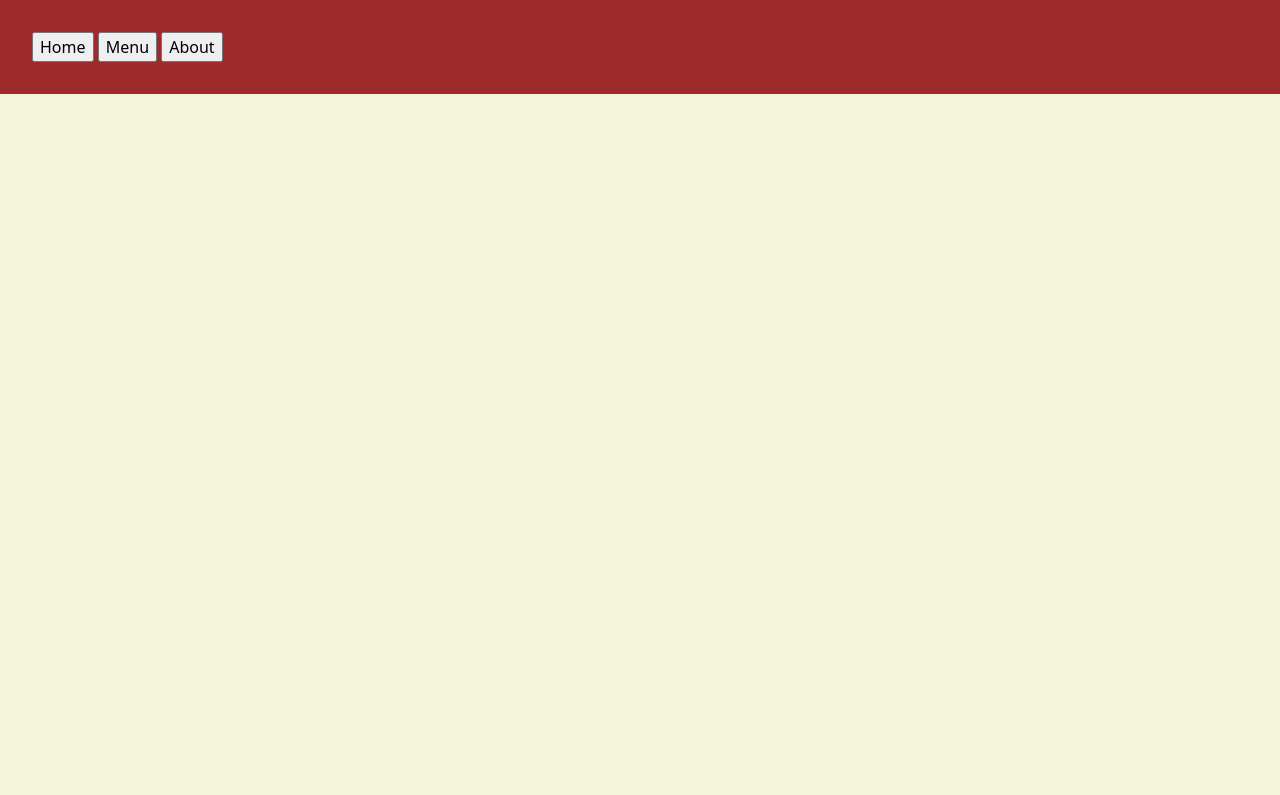
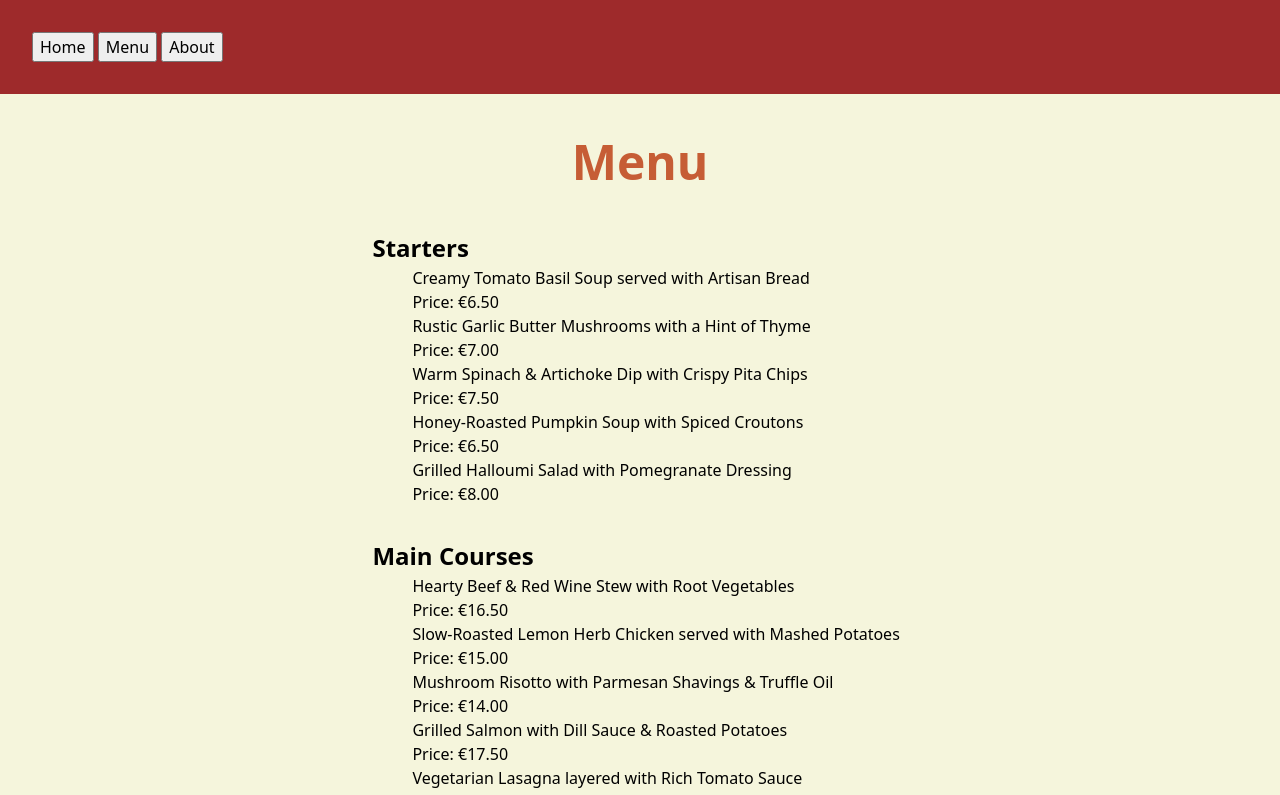
Before and after one commit to V1IRuZ/restaurant, a website built with webpack: page src/template.html in a window 1280 px wide. Both pictures are taken after a click on the button "Menu". Shown: the top 795 px of the page. Built offline with nearby package versions, Linux system fonts and the light colour scheme.

Commit message:
Add menus to the module
A menu module was added with a selection of appetizers, main courses, and desserts. Each selection was added to its own array, from which the function created DOM elements.

```diff
--- a/src/menu.js
+++ b/src/menu.js
@@ -1,3 +1,95 @@
 export function menuLoad() {
-    console.log("Menu");
+    const content = document.querySelector("#content");
+
+    const menuH1 = document.createElement("h1");
+    menuH1.textContent = "Menu";
+
+    const menu = document.createElement("div");
+    menu.classList.add("menu");
+
+    function createFoodList(array, ulElement) {
+        array.forEach(item => {
+            const itemLi = document.createElement("li")
+            const foodName = document.createElement("p");
+            const foodPrice = document.createElement("p");
+
+            foodName.textContent = `${item.food}`;
+            foodPrice.textContent = `Price: ${item.price}`;
+
+            itemLi.appendChild(foodName);
+            itemLi.appendChild(foodPrice);
+            ulElement.appendChild(itemLi);
+        })
+    }
+
+    // Starters menu
+    const startersDiv = document.createElement("div");
+
+    const startersH2 = document.createElement("h2");
+    startersH2.textContent = "Starters";
+
+    startersDiv.appendChild(startersH2);
+
+    const startersUl = document.createElement("ul");
+
+    const starters = [{food: "Creamy Tomato Basil Soup served with Artisan Bread", price: "€6.50"},
+                      {food: "Rustic Garlic Butter Mushrooms with a Hint of Thyme", price: "€7.00"},
+                      {food: "Warm Spinach & Artichoke Dip with Crispy Pita Chips", price: "€7.50"},
+                      {food: "Honey-Roasted Pumpkin Soup with Spiced Croutons", price: "€6.50"},
+                      {food: "Grilled Halloumi Salad with Pomegranate Dressing", price: "€8.00"}
+    ]
+
+    createFoodList(starters, startersUl);
+
+    startersDiv.appendChild(startersUl);
+
+    // Main coursers menu
+
+    const mainCoursesDiv = document.createElement("div");
+
+    const mainCoursesH2 = document.createElement("h2");
+    mainCoursesH2.textContent = "Main Courses";
+    mainCoursesDiv.appendChild(mainCoursesH2);
+
+    const mainCoursesUl = document.createElement("ul");
+
+    const mainCourses = [{food: "Hearty Beef & Red Wine Stew with Root Vegetables", price: "€16.50"},
+                         {food: "Slow-Roasted Lemon Herb Chicken served with Mashed Potatoes", price: "€15.00"},
+                         {food: "Mushroom Risotto with Parmesan Shavings & Truffle Oil", price: "€14.00"},
+                         {food: "Grilled Salmon with Dill Sauce & Roasted Potatoes", price: "€17.50"},
+                         {food: "Vegetarian Lasagna layered with Rich Tomato Sauce", price: "€14.50"}
+    ]
+
+    createFoodList(mainCourses, mainCoursesUl);
+
+    mainCoursesDiv.appendChild(mainCoursesUl);
+
+    // Desserts menu
+
+    const dessertsDiv = document.createElement("div");
+
+    const dessertsH2 = document.createElement("h2");
+    dessertsH2.textContent = "Desserts";
+    dessertsDiv.appendChild(dessertsH2);
+
+    const dessertsUl = document.createElement("ul");
+
+    const desserts = [{food: "Sticky Toffee Pudding with Warm Custard", price: "€6.50"},
+                      {food: "Decadent Chocolate Lava Cake paired with Vanilla Bean Ice Cream", price: "€7.00"},
+                      {food: "Apple & Cinnamon Crumble topped with Whipped Cream", price: "€6.50"},
+                      {food: "Lemon Meringue Tart with Fresh Berries", price: "€6.00"},
+                      {food: "Warm Pear & Almond Tart served with Vanilla Sauce", price: "€6.50"}
+    ]
+
+    createFoodList(desserts, dessertsUl);
+
+    dessertsDiv.appendChild(dessertsUl);
+
+    menu.appendChild(startersDiv);
+    menu.appendChild(mainCoursesDiv);
+    menu.appendChild(dessertsDiv);
+
+    content.appendChild(menuH1);
+    content.appendChild(menu);
+
 }
--- a/src/styles.css
+++ b/src/styles.css
@@ -71,7 +71,11 @@ header {
     align-items: center;
 }
 
-/* Home */
+#content li {
+  list-style: none;
+}
+
+/* Home---------------------------------------------------------- */
 
 /* Intro */
 .intro {
@@ -110,8 +114,18 @@ p.text {
 }
 
 .open ul li {
-    list-style: none;
     color: var(--brown);
     font-weight: 900;
     font-size: 1.5rem;
 }
+
+/* Menu---------------------------------------------------------- */
+.menu {
+  display: grid;
+  grid-template-rows: repeat(3, 1fr);
+  gap: 2em;
+}
+/* Starters section */
+
+
+/* About---------------------------------------------------------- */
```
